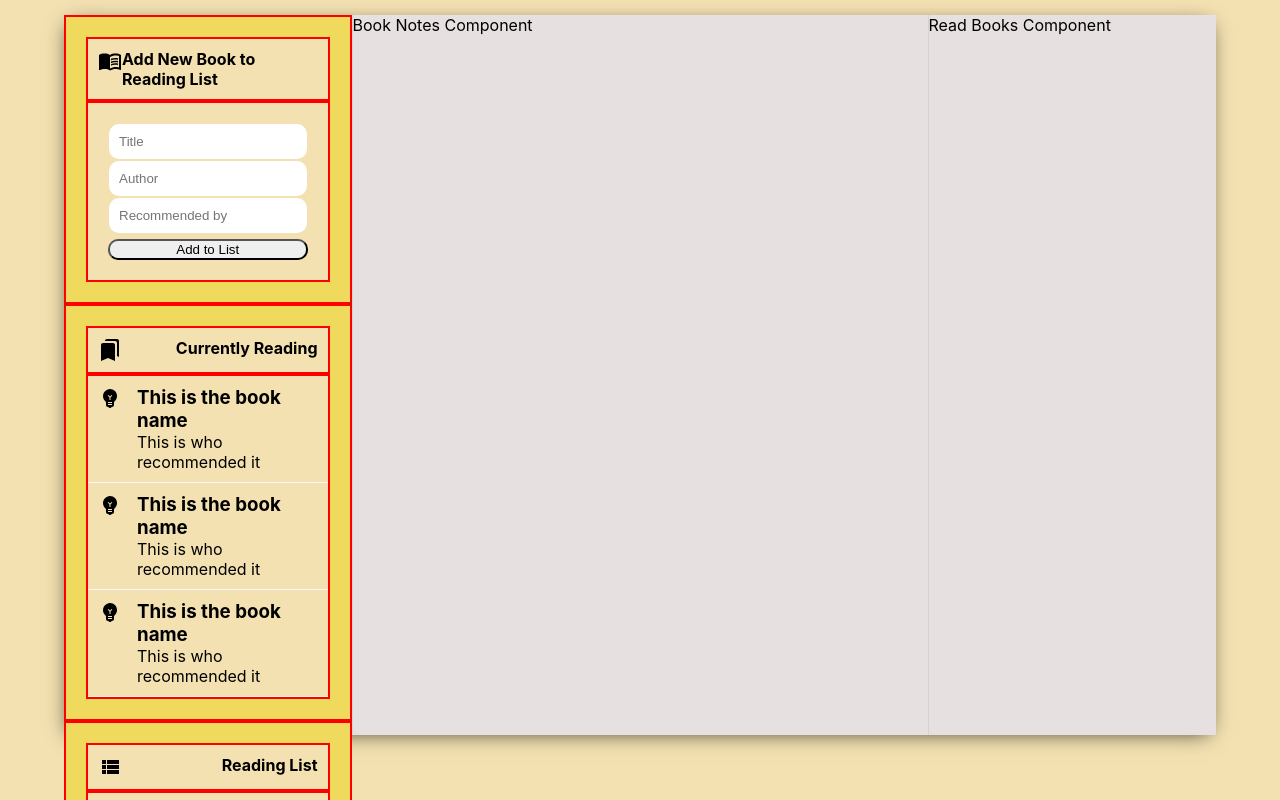
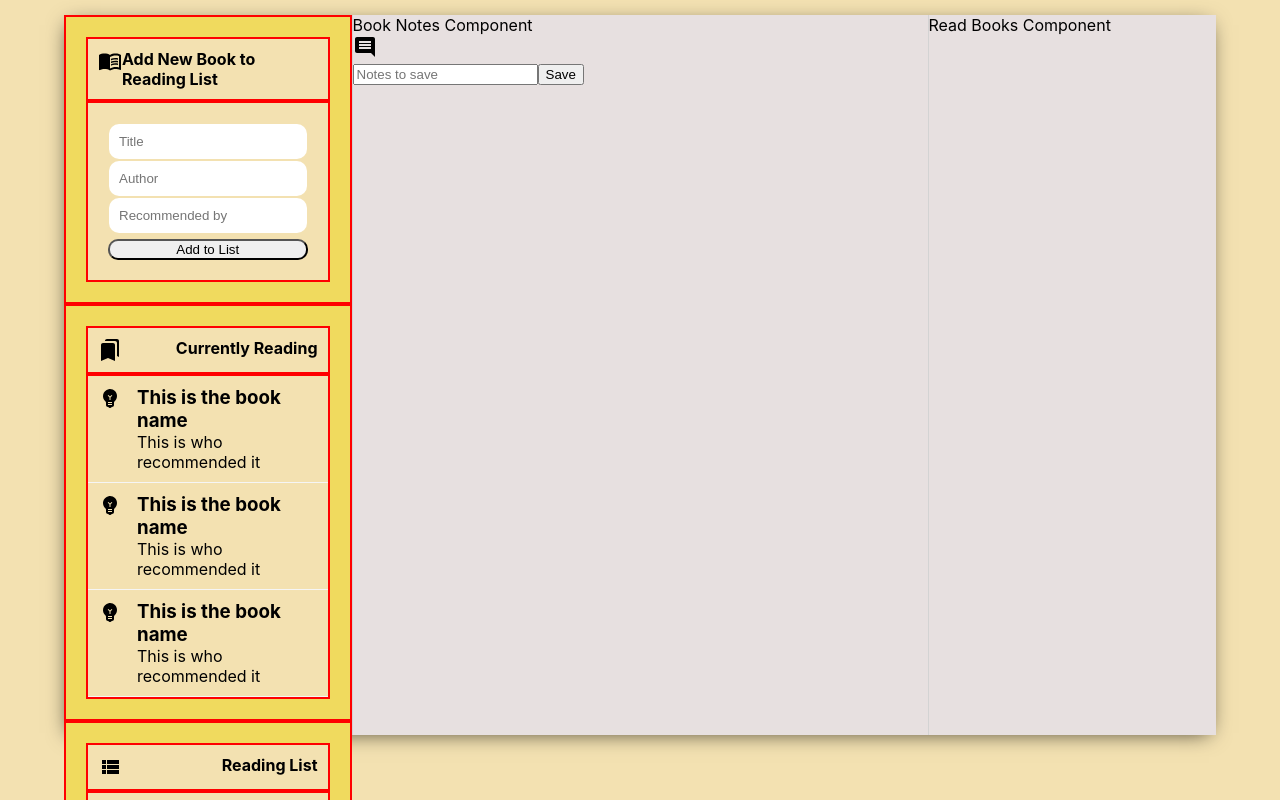
Before and after one commit to adospinoiu/MERN_Reading_List, a React (Create React App) app in the folder reading_list-front-end/: page / in a window 1280 px wide. Shown: the top 800 px of the page. Built offline with nearby package versions, Linux system fonts and the light colour scheme.

Commit message:
Added entry field to middle commponent that can save notes

```diff
--- a/reading_list-front-end/src/BookNotes.js
+++ b/reading_list-front-end/src/BookNotes.js
@@ -1,10 +1,30 @@
 import React from 'react';
 import './BookNotes.css';
+
+import CommentIcon from '@material-ui/icons/Comment';
 
 function BookNotes() {
     return (
         <div className="booknotes">
             <p>Book Notes Component</p>
+            <div className="booknotes__header">
+
+
+            </div>
+
+            <div className="booknotes__body">
+
+            </div>
+
+            <div className="booknotes__footer">
+                <CommentIcon />
+
+                <form>
+                    <input placeholder="Notes to save" type="text"></input>
+
+                    <button type="submit">Save</button>
+                </form>
+            </div>
         </div>
     )
 }
```
Also changed, not shown: 1 other file (tests, documents, lock files or other folders).
